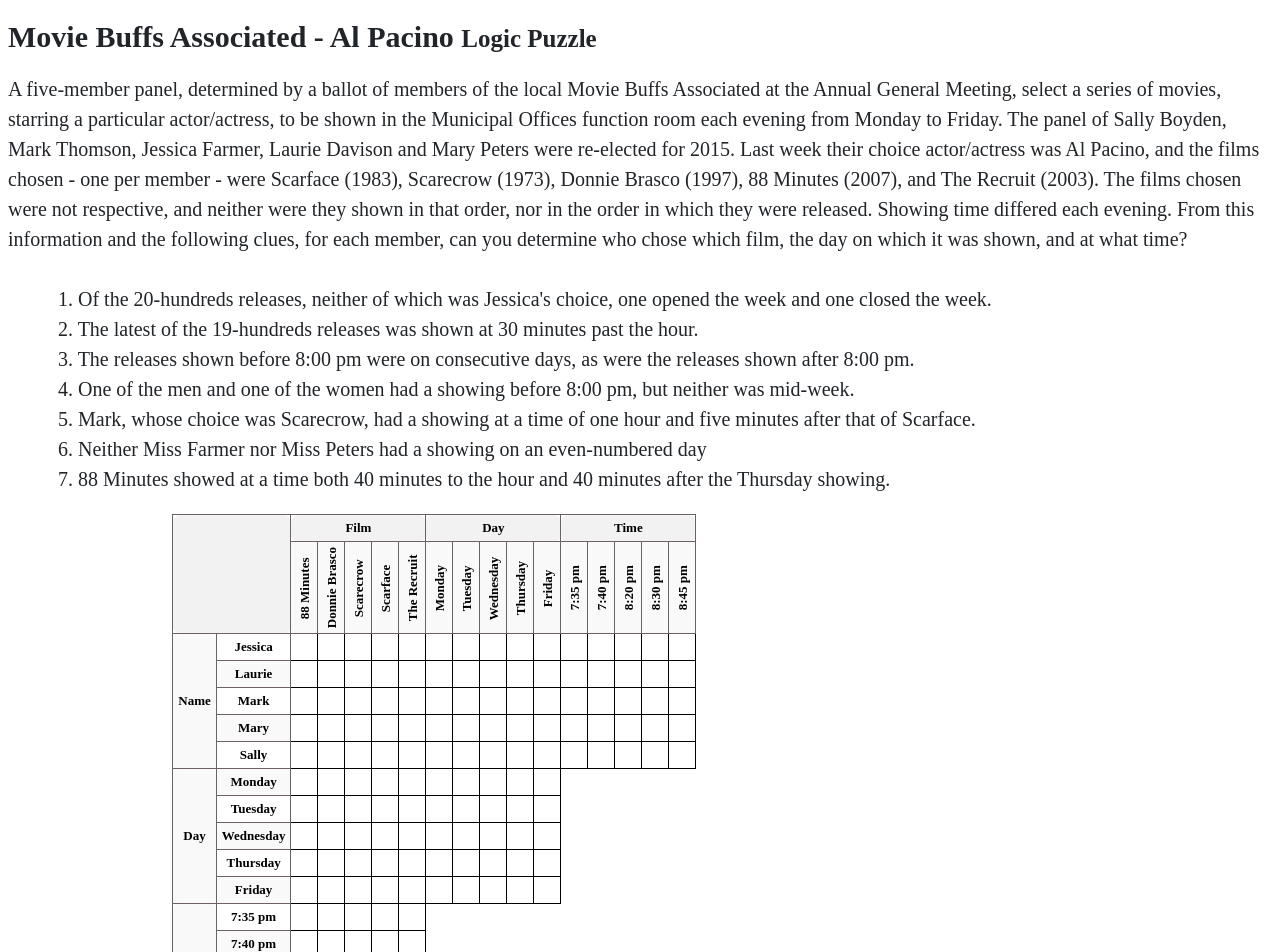
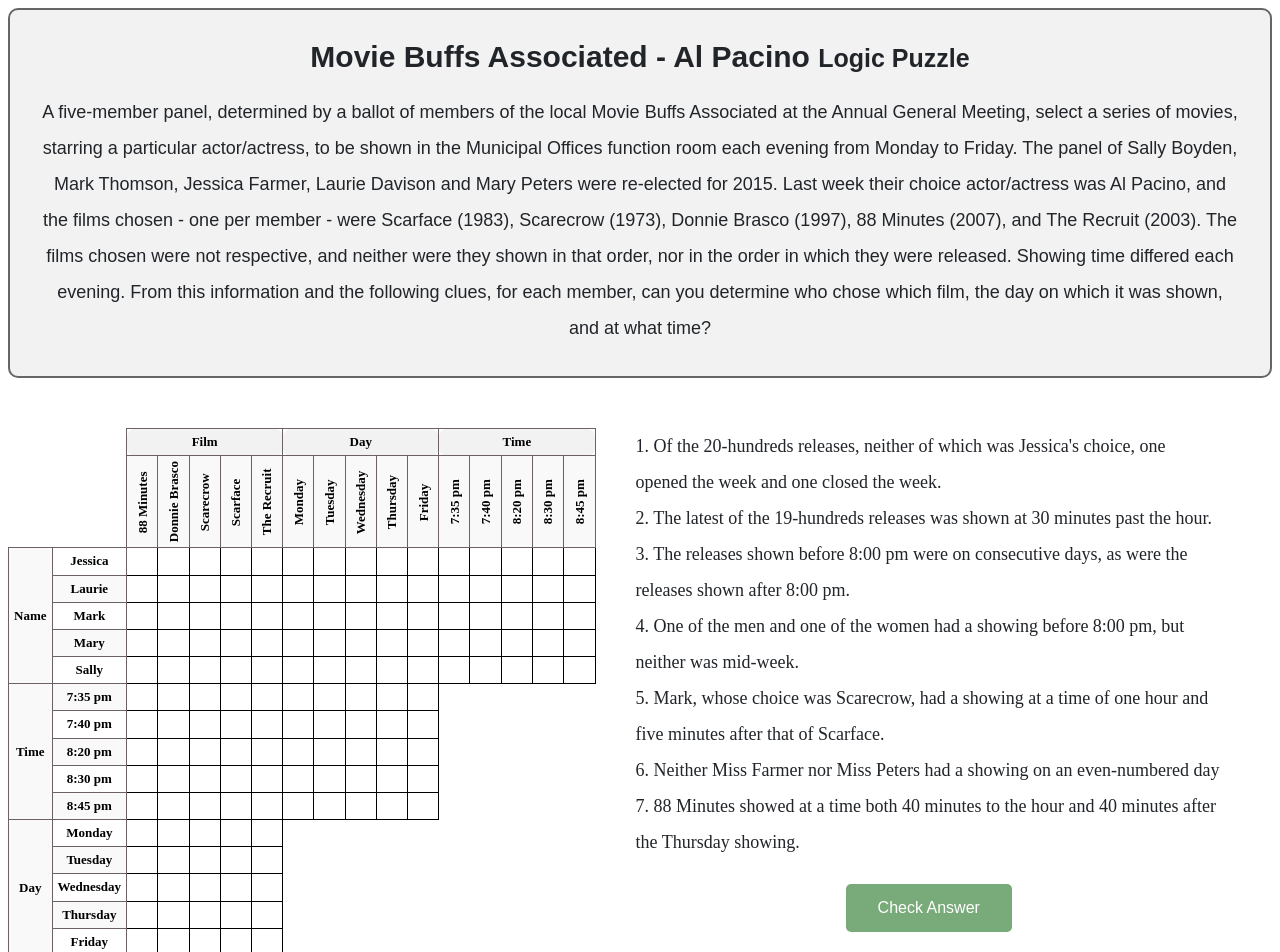
Before and after one commit to isJlaiel/jeux_frontend, a React (Vite) app: page /alPacinoMovies in a window 1280 px wide. Shown: the top 952 px of the page. Built offline with nearby package versions, Linux system fonts and the light colour scheme.

Commit message:
feat/add_third_model

```diff
--- a/src/App.jsx
+++ b/src/App.jsx
@@ -7,7 +7,7 @@ import Home from './pages/Home'
 function App() {
 
   return (
-    <div>
+    <div >
     <Routes>
     <Route path="/" element={<Home/>}/>
       <Route path="/alPacinoMovies" element={<AlPacinoMovies/>}/>
--- a/src/data/DataAlPacinoMovies.js
+++ b/src/data/DataAlPacinoMovies.js
@@ -7,8 +7,9 @@ const cols = [
 ]
 const rows = [
   "Jessica", "Laurie", "Mark", "Mary", "Sally",
+  "7:35 pm", "7:40 pm", "8:20 pm", "8:30 pm", "8:45 pm",
   "Monday", "Tuesday", "Wednesday", "Thursday", "Friday",
-  "7:35 pm", "7:40 pm", "8:20 pm", "8:30 pm", "8:45 pm"
+
 ]
 
 const clues =[
--- a/src/data/DataNewPersonalComputer.js
+++ b/src/data/DataNewPersonalComputer.js
@@ -19,8 +19,8 @@ const clues = [
 
 const mainRows = ["Monitor", "Price ", "Hard Disk"]
 
-const puzzleType = "A New Personal Computer"
-const puzzleName = "  Logic Puzzle"
+const puzzleName = "A New Personal Computer"
+const puzzleType = "  Logic Puzzle"
 const intro = "Andrew has just bought one of these five different models of computers. Each computer has a different screen size, processor power, hard drive capacity and price. With the help of the clues, could you figure out which computer has been chosen by Andrew?";
 
 export {mainCols ,mainRows ,cols, rows , clues , puzzleType , puzzleName ,intro}
--- a/src/index.css
+++ b/src/index.css
@@ -0,0 +1,5 @@
+.main {
+
+    background-color: rgb(190, 199, 190);
+
+}
--- a/src/main.jsx
+++ b/src/main.jsx
@@ -4,7 +4,7 @@ import App from './App.jsx'
 import { BrowserRouter } from 'react-router-dom'
 
 ReactDOM.createRoot(document.getElementById('root')).render(
-  <BrowserRouter>
+  <BrowserRouter >
     <App />
   </BrowserRouter>,
 )
--- a/src/pages/LogicPuzzle.jsx
+++ b/src/pages/LogicPuzzle.jsx
@@ -4,24 +4,24 @@ import PersonalizedCell from '../compenents/PersonalizedCell';
 
 
 
-function LogicPuzzle({ mainCols, cols, rows, mainRows, clues, intro, puzzleType ,puzzleName,data }) {
+function LogicPuzzle({ mainCols, cols, rows, mainRows, clues, intro, puzzleType, puzzleName }) {
 
-  const initializeGrid = (name, sizeGrid) => Array.from({ length: sizeGrid }, (ele, index) => {
+  const initializeGrid = (name, value, sizeGrid) => Array.from({ length: sizeGrid }, (ele, index) => {
     let type;
     if (index <= 4) {
-      type = mainRows[0];
+      type = mainCols[0];
     } else if (index >= 5 && index <= 9) {
-      type = mainRows[1];
+      type = mainCols[1];
     } else {
-      type = mainRows[2];
+      type = mainCols[2];
     }
-    return { typeRow: name, status: null, typeCol: type, isAble: true, valueCol: cols[index], changedBy: [] }
+    return { typeRow: name, valueRow: value, status: null, typeCol: type, isAble: true, valueCol: cols[index], changedBy: [] }
   });
 
   const initializeGrids = () => {
     const grids = [];
     for (let i = 0; i < rows.length; i++) {
-      let type, count;
+      let type, count, valueRow;
       if (i < 5) {
         type = mainRows[0];
         count = 15;
@@ -32,7 +32,9 @@ function LogicPuzzle({ mainCols, cols, rows, mainRows, clues, intro, puzzleType
         type = mainRows[2];
         count = 5;
       }
-      grids.push({ id: `grid${i}`, name: rows[i], items: initializeGrid(type, count) });
+      valueRow = rows[i];
+
+      grids.push({ id: `grid${i}`, name: rows[i], items: initializeGrid(type, valueRow, count) });
     }
     return grids;
   };
@@ -78,11 +80,39 @@ function LogicPuzzle({ mainCols, cols, rows, mainRows, clues, intro, puzzleType
 
 
   const handleClick = () => {
+    const _data = [];
     grids.forEach((ele) => {
-      const greenItems = ele.items.filter(e => e.status === "green");
-      greenItems.forEach(e => console.log(e.valueCol + " " + ele.name + " "));
+      const greenItems = ele.items.filter(e => (e.status === "green" && e.typeRow == mainRows[0]));
+      greenItems.forEach(e => {
+        // Recherche si un objet avec les mêmes clés existe déjà dans _data
+        let found = false;
+        for (let obj of _data) {
+          if ((obj.hasOwnProperty(e.typeRow)) && (obj[e.typeRow] == e.valueRow) || (obj.hasOwnProperty(e.typeCol) && obj[e.typeCol] == e.valueCol)) {
+            // Si trouvé, mettre à jour cet objet (selon votre besoin, vous pouvez ajouter ou remplacer des valeurs)
+            found = true;
+            obj[e.typeRow] = e.valueRow; // Mettre à jour ou ajouter la valeur pour e.typeRow
+            obj[e.typeCol] = e.valueCol; // Mettre à jour ou ajouter la valeur pour e.typeCol
+            break;
+          }
+
+        }
+
+        // Si aucun objet correspondant n'est trouvé, créer un nouvel objet et l'ajouter à _data
+        if (!found) {
+          const newObj = {
+            [e.typeRow]: e.valueRow,
+            [e.typeCol]: e.valueCol
+          };
+          _data.push(newObj);
+
+        }
+
       });
+    });
+    console.log(_data);
+
   };
+
 
 
   useEffect(() => {
@@ -126,26 +156,20 @@ function LogicPuzzle({ mainCols, cols, rows, mainRows, clues, intro, puzzleType
     }));
   }, [cellChecked]);
   return (
-    <div  >
-      <div >
+    <div>
+       <div className='title' >
             <h1>{puzzleName}<small>{puzzleType}</small>
             </h1>
             <p>{intro}</p>
 
           </div>
-      <div className='clues'>
-        {clues.map((value, index) => (
-          <li
-            key={index}
-            className={clickedItems[index] ? 'strikethrough' : ''}
-            onClick={() => toggleItem(index)}>{value}</li>))
-        }
-      </div>
+      <div className='container' >
+
         <table className='table'>
           {/* Header Rows */}
           <thead>
             <tr>
-            <th className="headerCell" colSpan={2} rowSpan={2}></th>
+              <th colSpan={2} rowSpan={2}></th>
 
               <th className="headerCell" colSpan={5}>{mainCols[0]}</th>
               <th className="headerCell" colSpan={5}>{mainCols[1]}</th>
@@ -162,7 +186,7 @@ function LogicPuzzle({ mainCols, cols, rows, mainRows, clues, intro, puzzleType
                   {
                     (index === 0 || index === 5 || index === 10) ?
                       <td className="rowSpanCell" rowSpan={5}>
-                      {index === 0 ? mainRows[0] : (index === 5 ? mainRows[2] : mainRows[1])}
+                        {index === 0 ? mainRows[0] : (index === 5 ? mainRows[1] : mainRows[2])}
                       </td> : null
                   }
                   <td className="headerRowSpan">
@@ -182,11 +206,24 @@ function LogicPuzzle({ mainCols, cols, rows, mainRows, clues, intro, puzzleType
 
           </tbody>
         </table>
+        <div>
+
+        </div>
+        <div className='clues'>
+          {clues.map((value, index) => (
+            <li
+              key={index}
+              className={clickedItems[index] ? 'strikethrough' : ''}
+              onClick={() => toggleItem(index)}>{value}</li>))
+          }
              <div className="conteneur-bouton">
 
-      <button id="btn" className="submit" onClick={handleClick}>Test</button>
-      <button id="btn" className="submit" onClick={handleClick}>Submit</button>
+<button className="submit" onClick={handleClick}>Check Answer</button>
 </div>
+        </div>
+
+      </div>
+
     </div >
   );
 }
--- a/src/pages/ZebrePuzzle.jsx
+++ b/src/pages/ZebrePuzzle.jsx
@@ -46,10 +46,12 @@ function ZebrePuzzle() {
     }
   };
   const handleClick = () => {
-    console.log("here")
+    console.log(womans);
   }
   return (
     <div >
+
+    <div className='title' >
       <h1>Pasta and Wine<small> Zebra Puzzle</small>
       </h1>
       <p>{intro}</p>
@@ -61,7 +63,8 @@ function ZebrePuzzle() {
             onClick={() => toggleItem(index)}>{value}</li>
         ))}
       </div>
-      <div class="tableContainer">
+      </div>
+      <div className="tableContainer">
         <table className='tableZebre'>
           <thead>
             <tr>
@@ -94,8 +97,7 @@ function ZebrePuzzle() {
           </tbody>
         </table>
       </div>
-      <button id="btn" onClick={handleClick}>Test</button>
-      <button id="btn" onClick={handleClick}>Submit</button>
+      <button className="submitZebre" onClick={handleClick}>Chack Answer</button>
 
     </div>
 
--- a/src/styles/ZebrePuzzle.css
+++ b/src/styles/ZebrePuzzle.css
@@ -1,11 +1,21 @@
 .tableContainer {
-  margin-left: 300px;
+  margin-left: 200px;
   justify-content: center;
   align-items: center;
-  width: 90%; /* Réduction supplémentaire de la largeur pour un aspect plus compact */
+  width: 100%; /* Réduction supplémentaire de la largeur pour un aspect plus compact */
+  margin-bottom: 30px;
 }
 
-
+.title {
+  font-size: 28px; /* Taille de la police */
+  font-family: Arial, sans-serif; /* Police de caractères */
+  color: #333; /* Couleur du texte */
+  text-align: center; /* Alignement du texte */
+  background-color: #F2F2F2; /* Couleur de fond */
+  padding: 10px; /* Espace intérieur du titre */
+  border: 2px solid #666; /* Bordure */
+  border-radius: 10px; /* Coins arrondis */
+}
 .tableZebre {
   margin-top: 80px;
   width: 80%; /* Réduction supplémentaire de la largeur pour un aspect plus compact */
@@ -41,8 +51,10 @@ h1 {
 }
 
 p, .clues {
-  font-size: 16px; /* Taille réduite pour le texte */
-  line-height: 1.2; /* Ajustement de l'espacement des lignes */
+  font-size: 18px; /* Taille de police augmentée pour le paragraphe */
+  color: #212529; /* Couleur sombre pour le paragraphe */
+  line-height: 2; /* Espacement des lignes pour une meilleure lisibilité */
+  margin-left: 40px;
 }
 
 td, th {
@@ -63,3 +75,29 @@ td, th {
 li.strikethrough {
   text-decoration: line-through;
 }
+.title {
+  font-size: 24px; /* Taille de la police */
+  font-family: Arial, sans-serif; /* Police de caractères */
+  color: #333; /* Couleur du texte */
+  text-align: center; /* Alignement du texte */
+  background-color: #F2F2F2; /* Couleur de fond */
+  padding: 10px; /* Espace intérieur du titre */
+  border: 2px solid #666; /* Bordure */
+  border-radius: 10px; /* Coins arrondis */
+}
+.submitZebre {
+  background-color: #79aa79; /* Couleur de fond */
+  color: white; /* Couleur du texte */
+  padding: 15px 32px; /* Padding */
+  text-align: center; /* Alignement du texte */
+  text-decoration: none; /* Pas de soulignement */
+  display: inline-block; /* Type d'affichage */
+  font-size: 16px; /* Taille de la police */
+  margin: 4px 2px; /* Marge autour du bouton */
+  cursor: pointer; /* Curseur en forme de main */
+  border: none; /* Pas de bordure */
+  border-radius: 5px; /* Bordures arrondies */
+  position: fixed;
+  left: 40%;
+
+}
--- a/src/styles/logicPuzzle.css
+++ b/src/styles/logicPuzzle.css
@@ -1,15 +1,25 @@
 .table {
   width: 40%; /* Exemple : ajustez selon les besoins de votre mise en page */
   border-collapse: collapse;
-  margin-left: 13%;
+  margin-top: 50px;
   border-spacing: 0;
+  flex: 1
+
 
 }
-
+.title {
+  font-size: 28px; /* Taille de la police */
+  font-family: Arial, sans-serif; /* Police de caractères */
+  color: #333; /* Couleur du texte */
+  text-align: center; /* Alignement du texte */
+  background-color: #F2F2F2; /* Couleur de fond */
+  padding: 10px; /* Espace intérieur du titre */
+  border: 2px solid #666; /* Bordure */
+  border-radius: 10px; /* Coins arrondis */
+}
 .table td, .table th {
   padding: 5px; /* Réduction du padding pour compacter les cellules */
   font-size: 13px; /* Optionnel: réduire la taille de police pour économiser de l'espace */
-    margin: 0; /* Les marges doivent être nulles */
 }
 
 .cellRed {
@@ -27,7 +37,9 @@
   color: black;
 }
 
-
+.container {
+  display: flex; /* Utilise flexbox pour aligner les éléments côte à côte */
+}
 
 .headerCell {
   border: 1px solid #6d6262;
@@ -87,10 +99,12 @@ li {
   text-decoration: line-through;
 }
 .clues {
-  margin-top: 30px;
+  margin-top: 50px;
+  flex: 1
+
 }
 .submit {
-  background-color: #5c615c; /* Couleur de fond */
+  background-color: #79aa79; /* Couleur de fond */
   color: white; /* Couleur du texte */
   padding: 15px 32px; /* Padding */
   text-align: center; /* Alignement du texte */
@@ -100,7 +114,7 @@ li {
   margin: 4px 2px; /* Marge autour du bouton */
   cursor: pointer; /* Curseur en forme de main */
   border: none; /* Pas de bordure */
-  border-radius: 8px; /* Bordures arrondies */
+  border-radius: 5px; /* Bordures arrondies */
 }
 
 .conteneur-bouton {
@@ -117,17 +131,19 @@ h1 {
 }
 
 p , .clues {
-  font-size: 20px; /* Taille de police augmentée pour le paragraphe */
+  font-size: 18px; /* Taille de police augmentée pour le paragraphe */
   color: #212529; /* Couleur sombre pour le paragraphe */
-  line-height: 1.5; /* Espacement des lignes pour une meilleure lisibilité */
+  line-height: 2; /* Espacement des lignes pour une meilleure lisibilité */
+  margin-left: 40px;
 }
-
+p {
+  margin: 20px ;
+}
 .vertical-header {
   padding: 0; /* ajustez ou supprimez le padding selon vos besoins */
   transform: rotate(180deg); /* retourne le texte pour qu'il soit lisible de gauche à droite */
   white-space: nowrap;
   border: 1px solid #6d6262;
   writing-mode: vertical-lr; /* oriente le texte de haut en bas */
-
   width: 25px; /* Réduit la largeur de la cellule si elle est vide */
 }
```
Also changed, not shown: src/pages/Home.jsx (+24 -18 lines), src/pages/NewPersonalComputer.jsx (+17 -18 lines), src/styles/Home.css (+96 -19 lines). Lines whose indentation alone changed are shown as unchanged.
